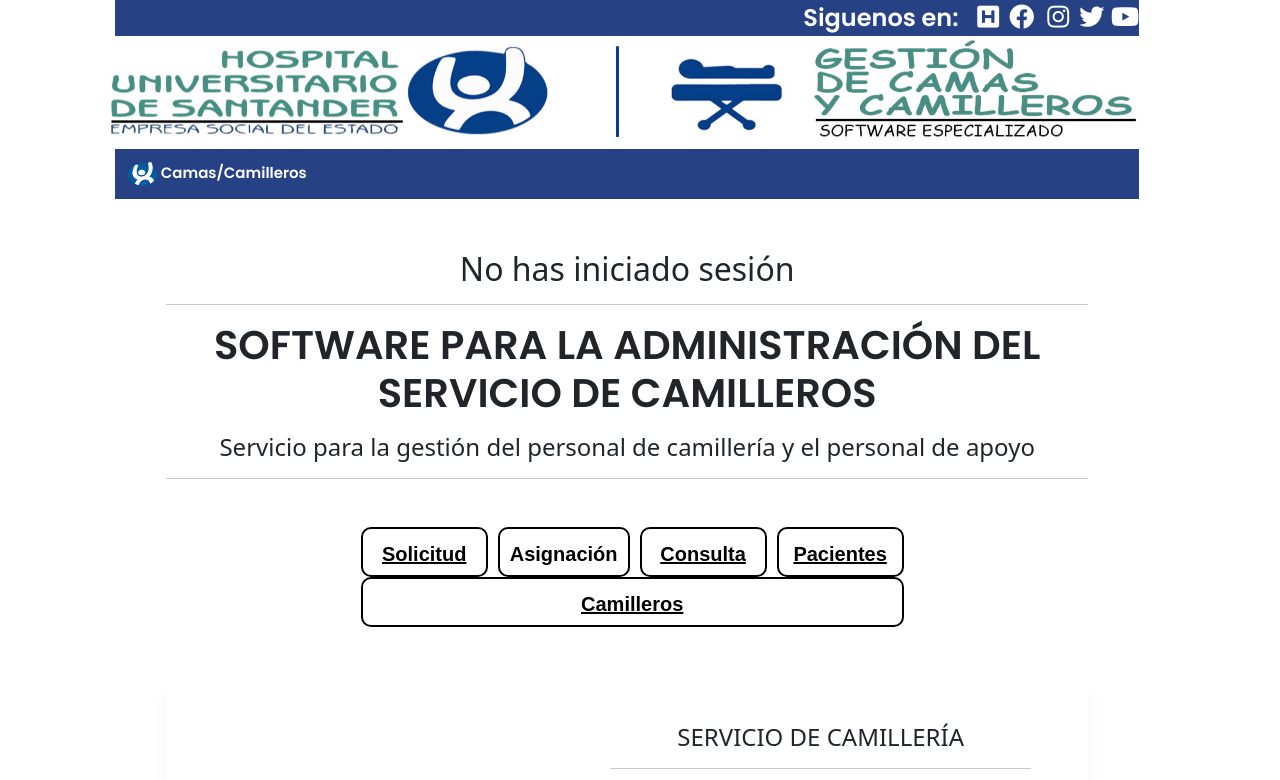
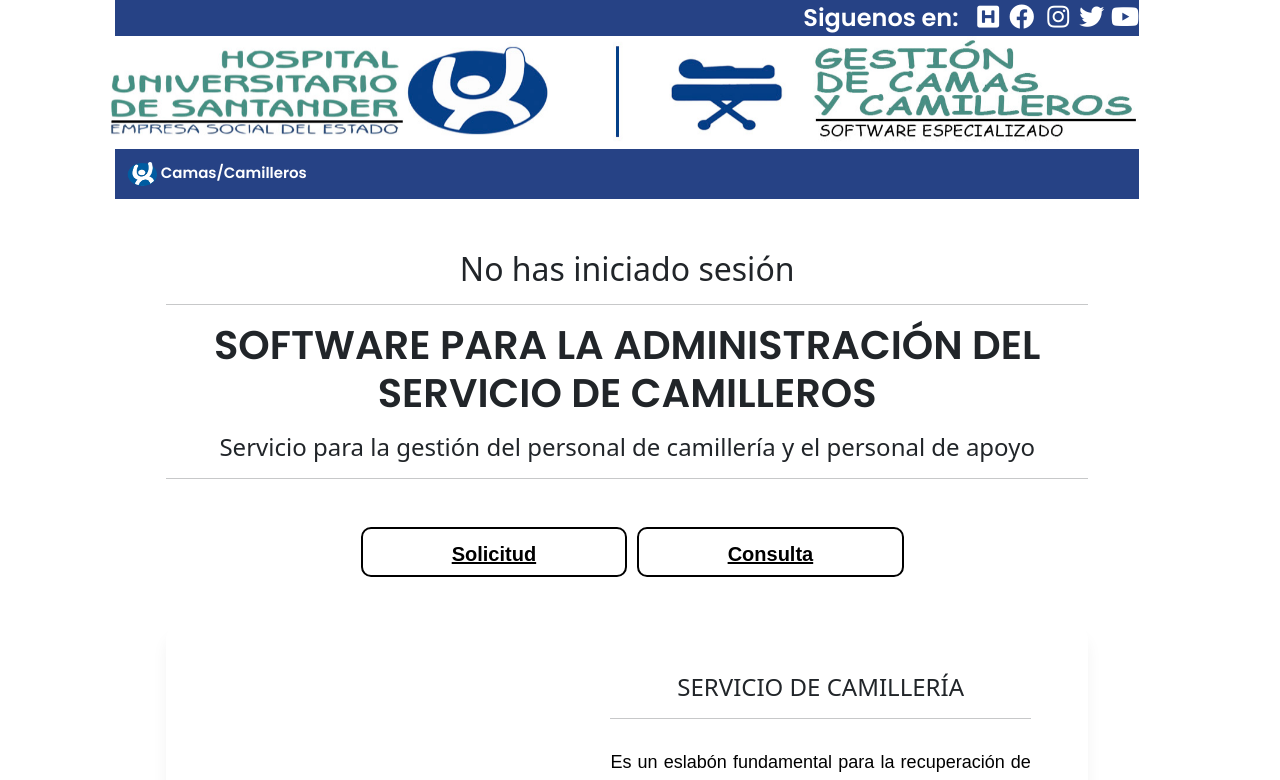
Before and after one commit to Paula-Riveros/ProyectoServicioCamilleros, an Angular app: page /camilleros/inicio in a window 1280 px wide. Shown: the top 780 px of the page. Built offline with nearby package versions, Linux system fonts and the light colour scheme.

Commit message:
Permisos actualizados 22-septiembre

```diff
--- a/src/app/components/camilleros/inicio/inicio.component.html
+++ b/src/app/components/camilleros/inicio/inicio.component.html
@@ -25,9 +25,8 @@
                 </a>
 
             </div>
-            <div class="col boton-camas">
-                <a >
-                    <!-- [routerLink]="['/camas/egreso']" -->
+            <div *ngIf="isAdmin" class="col boton-camas">
+                <a [routerLink]="['/camilleros/servicio/lista']">
                     <div>
                         Asignación
 
@@ -41,16 +40,14 @@
                     </div>
                 </a>
             </div>
-            <div class="col boton-camas">
-                <!-- <button class="btn btn-outline" routerLink="/camilleros/paciente/lista">
-                    Pacientes</button> -->
+            <!-- <div class="col boton-camas">
                 <a [routerLink]="['/camilleros/paciente/lista']">
                     <div>
                         Pacientes
                     </div>
                 </a>
-            </div>
-            <div class="col boton-camas">
+            </div> -->
+            <div *ngIf="isAdmin" class="col boton-camas">
                 <!-- <button class="btn btn-outline" routerLink="/camilleros/paciente/lista">
                     Pacientes</button> -->
                 <a [routerLink]="['/camilleros/camillero/lista']">
--- a/src/app/components/camilleros/inicio/inicio.component.ts
+++ b/src/app/components/camilleros/inicio/inicio.component.ts
@@ -1,5 +1,6 @@
 import { Component, OnInit } from '@angular/core';
 import { Router } from '@angular/router';
+import { TokenService } from 'src/app/service/token.service';
 
 @Component({
   selector: 'app-inicio',
@@ -8,10 +9,18 @@
 })
 export class InicioCamillerosComponent implements OnInit {
 
+  roles!: string[];
+  isAdmin = false;
 
-  constructor(private router: Router) { }
+  constructor(private router: Router, private tokenService: TokenService) { }
 
   ngOnInit(): void {
+    this.roles = this.tokenService.getAuthorities();
+    this.roles.forEach( rol => {
+      if(rol =='ROLE_ADMIN') {
+        this.isAdmin = true;
+      }
+    });
   }
 
 
--- a/src/app/components/camilleros/servicio/editar-servicio.component.html
+++ b/src/app/components/camilleros/servicio/editar-servicio.component.html
@@ -72,7 +72,8 @@
                 <label for="docPaciente">Número de documento</label>
               </div>
               <div class="form-floating">
-                <input type="text" class="form-control" name="nombrePaciente" id="nombrePaciente" [ngModel]="servicio.genpacien?.pacprinom" disabled>
+                <input type="text" class="form-control" name="nombrePaciente" id="nombrePaciente"
+                [ngModel]="servicio.genpacien?.pacprinom + ' ' + servicio.genpacien?.pacsegnom + ' ' + servicio.genpacien?.pacpriape + ' ' + servicio.genpacien?.pacsegape" disabled>
                 <label for="nombrePaciente">Nombre completo</label>
               </div>
 
--- a/src/app/components/camilleros/servicio/lista-servicio.component.html
+++ b/src/app/components/camilleros/servicio/lista-servicio.component.html
@@ -18,7 +18,7 @@
             <th scope="col">Observaciones</th>
             <th scope="col">Paciente</th>
             <th scope="col">Camillero</th>
-            <th scope="col">Ver</th>
+            <th scope="col" *ngIf="isAdmin">Ver</th>
             <th scope="col" *ngIf="isAdmin">Editar</th>
             <th scope="col" *ngIf="isAdmin">Borrar</th>
           </tr>
--- a/src/app/components/camilleros/servicio/nuevo-servicio.component.css
+++ b/src/app/components/camilleros/servicio/nuevo-servicio.component.css
@@ -0,0 +1,25 @@
+.fa-arrow-left {
+    font-size: 50px;
+    color: rgb(24, 33, 160);
+}
+
+a {
+    font-family: Ubuntu-Regular;
+    font-size: 14px;
+    line-height: 1.7;
+    color: #666666;
+    margin: 0px;
+    transition: all 0.4s;
+    -webkit-transition: all 0.4s;
+    -o-transition: all 0.4s;
+    -moz-transition: all 0.4s;
+}
+
+a:focus {
+    outline: none !important;
+}
+
+a:hover {
+    text-decoration: none;
+    color: #403866;
+}
--- a/src/app/components/camilleros/servicio/nuevo-servicio.component.html
+++ b/src/app/components/camilleros/servicio/nuevo-servicio.component.html
@@ -1,5 +1,7 @@
 <div class="container">
     <div class="row mt-5">
+        <a *ngIf="!isAdmin" [routerLink]="['/camilleros/inicio']"><i class="fas fa-arrow-left mt-5"  ></i></a>
+
         <div class="col-md-4 mx-auto">
         <form (ngSubmit)="onCreate()" novalidate #f="ngForm">
 
@@ -96,7 +98,7 @@
 
             <button class="btn btn-outline-success btn-block" [disabled]="!f.valid"><i class="fas fa-paper-plane"></i>
                 Enviar</button>
-            <button class="btn btn-outline-primary btn-block" routerLink="/camilleros/servicio/lista"><i
+            <button *ngIf="isAdmin" class="btn btn-outline-primary btn-block" routerLink="/camilleros/servicio/lista"><i
                     class="fas fa-arrow-alt-circle-left"></i> Regresar</button>
         </form>
     </div>
--- a/src/app/components/camilleros/servicio/nuevo-servicio.component.ts
+++ b/src/app/components/camilleros/servicio/nuevo-servicio.component.ts
@@ -4,6 +4,7 @@
 import { GenpacienService } from 'src/app/service/genpacien.service';
 import { PacienteService } from 'src/app/service/paciente.service';
 import { ServicioService } from 'src/app/service/servicio.service';
+import { TokenService } from 'src/app/service/token.service';
 import { Servicio } from '../../models/servicio';
 
 @Component({
@@ -26,12 +27,23 @@
   docPaciente: string = '';
   nombrePaciente: string = '';
 
+  roles!: string[];
+  isAdmin = false;
+
   @ViewChild('txtBuscar') txtBuscar!: ElementRef<HTMLInputElement>;
 
 
-  constructor(private servicioService: ServicioService, private genpacienService: GenpacienService, private toastr: ToastrService, private router: Router) { }
+  constructor(private servicioService: ServicioService, private genpacienService: GenpacienService,
+    private toastr: ToastrService, private router: Router, private tokenService: TokenService) { }
+
 
   ngOnInit(): void {
+    this.roles = this.tokenService.getAuthorities();
+    this.roles.forEach( rol => {
+      if(rol =='ROLE_ADMIN') {
+        this.isAdmin = true;
+      }
+    });
   }
 
   onCreate(): void {
@@ -62,7 +74,7 @@
     // this.pacienteService.detail(parseInt(valor)).subscribe(
     this.genpacienService.detailPacnumdoc(valor).subscribe(
       data => {
-        this.nombrePaciente = data.pacprinom;
+        this.nombrePaciente = data.pacprinom + '' + data.pacsegnom + ' ' + data.pacpriape + ' ' + data.pacsegape;
       },
       err => {
         this.toastr.error(err.error.mensaje, 'Fail', {
--- a/src/app/components/shared/navbar/navbar.component.html
+++ b/src/app/components/shared/navbar/navbar.component.html
@@ -65,6 +65,17 @@
                         <a class="navbar-brand nav-link" routerLink="/login"><i class="fas fa-sign-in-alt"></i> Ingresar</a>
                     </li>
 
+                    <li class="ml-3 nav-item" routerLinkActive="active" *ngIf="isLogged">
+                        <a class="navbar-brand nav-link" aria-current="page" [routerLink]="['/camilleros/inicio']"><i class="fas fa-bed"></i> Software Camas</a>
+                    </li>
+
+                    <li class=" nav-item " routerLinkActive="active" *ngIf="isLogged">
+                        <a class="navbar-brand nav-link" [routerLink]="['/camilleros/inicio']"><i class="fas fa-user-nurse"></i> Software Camilleros</a>
+                    </li>
+
+                    <li class=" nav-item " *ngIf="isLogged" (click)="onLogOut()">
+                        <a class="navbar-brand nav-link" style="cursor: pointer;"><i class="fas fa-door-open"></i> Salir</a>
+                    </li>
 
                 </ul>
             </div>
```
